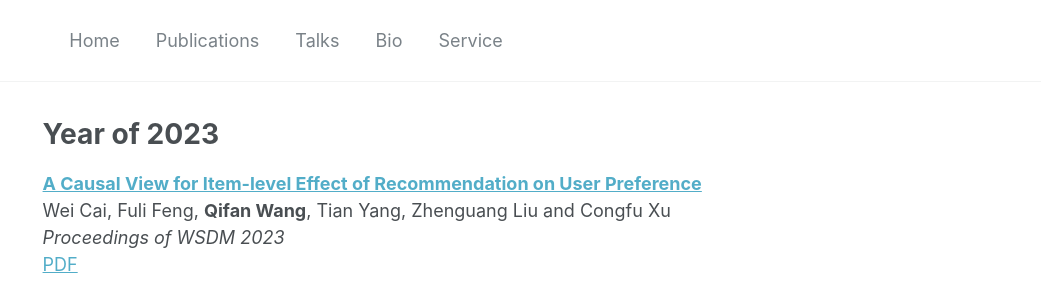
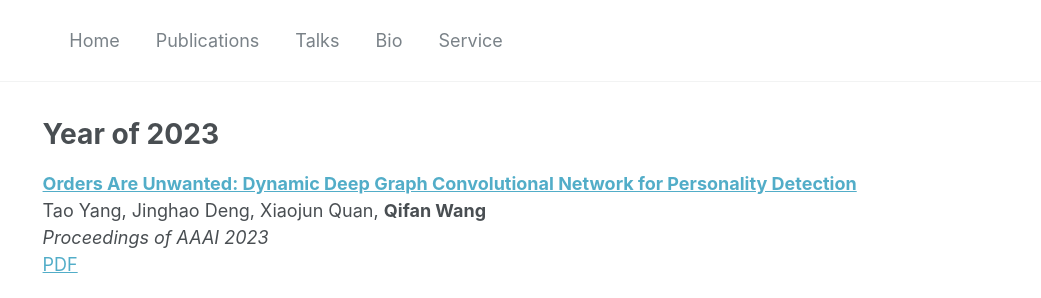
Before and after one commit to wqfcr/wqfcr.github.io, a plain HTML site: page publications/index.html in a window 1280 px wide. Shown: the top 298 px of the page, 239-1280 px from the left. Drawn offline with nearby package versions, Linux system fonts and the light colour scheme; some packages are replaced by stand-ins of ours.

Commit message:
Update index.html

```diff
--- a/publications/index.html
+++ b/publications/index.html
@@ -143,6 +143,17 @@
             </div>
             <div class="archive">
                 <h1 id="year-of-2023">Year of 2023</h1>
+                <p>
+                    <b>
+                        <a href="">Orders Are Unwanted: Dynamic Deep Graph Convolutional Network for Personality Detection</a>
+                    </b>
+                    <br/>
+                    Tao Yang, Jinghao Deng, Xiaojun Quan, <b>Qifan Wang</b>
+                    <br/>
+                    <i>Proceedings of AAAI 2023 </i>
+                    <br/>
+                    <a href="">PDF</a>
+                </p>
                 <p>
                     <b>
                         <a href="">A Causal View for Item-level Effect of Recommendation on User Preference</a>
```
